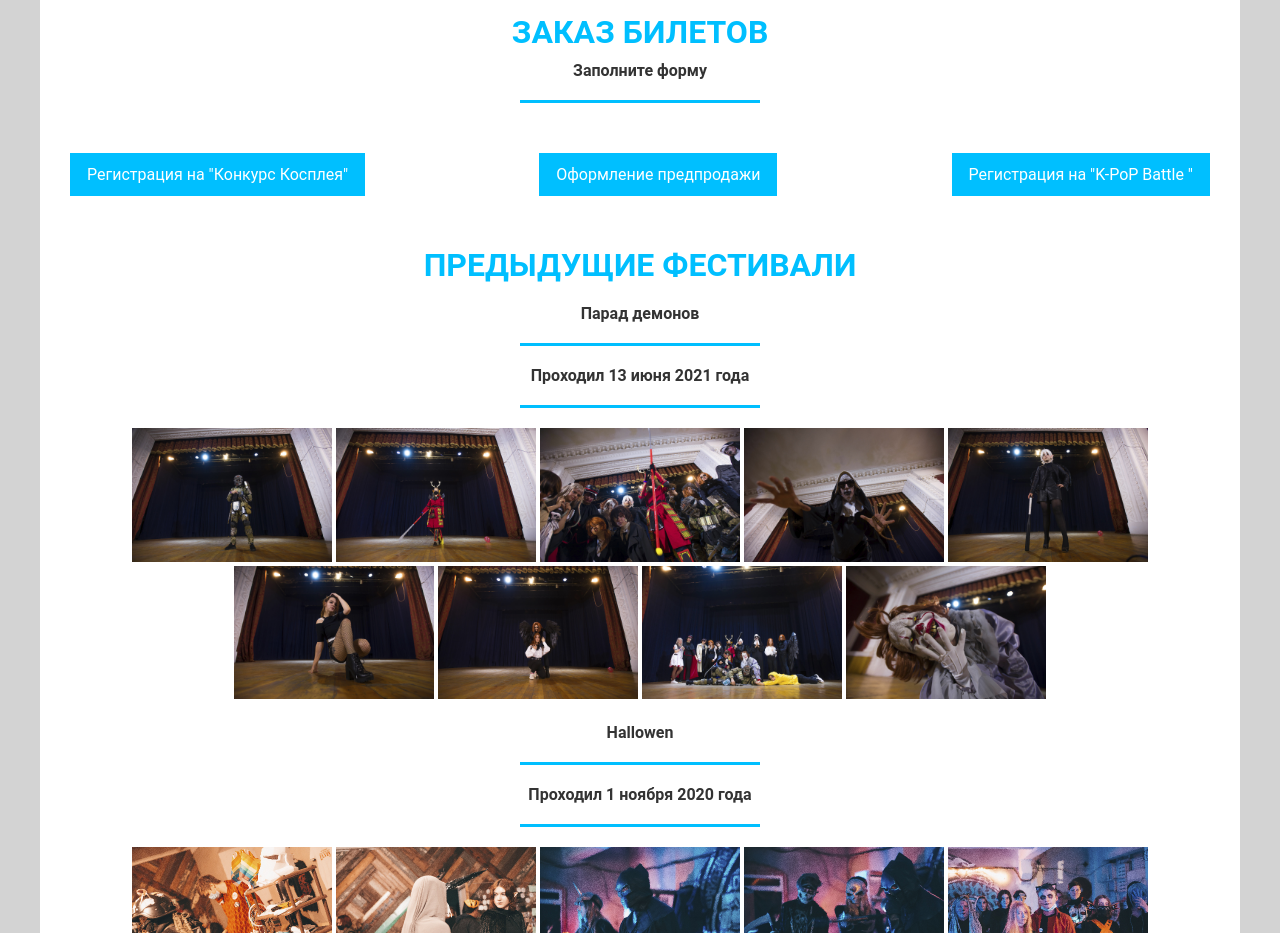
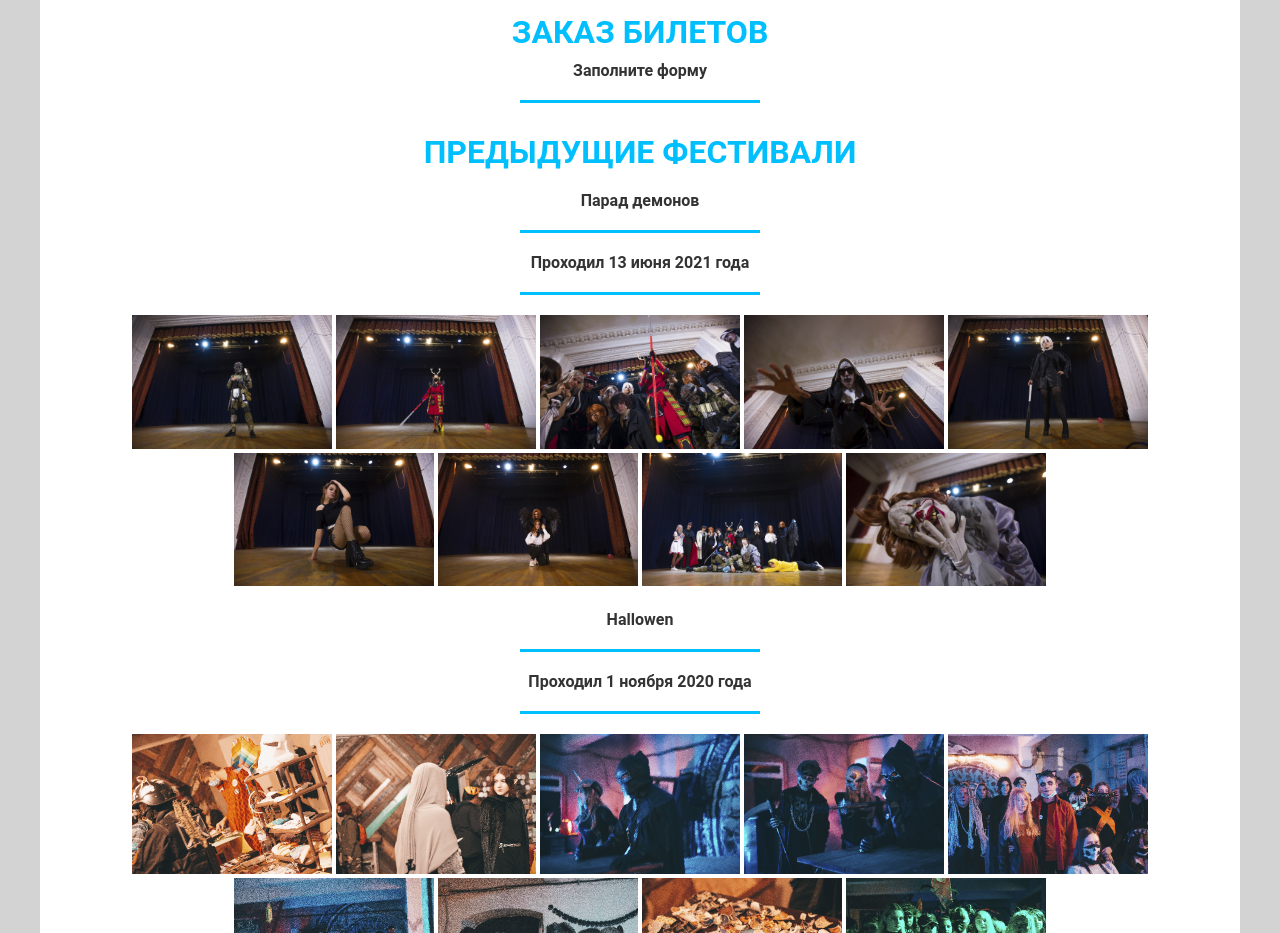
Before and after one commit to twntyk/animeparty.fun, a plain HTML site: page index.html in a window 1280 px wide. Shown: the part 1400-2333 px from the top of the page. Drawn offline with Linux system fonts and the light colour scheme; files whose address does not match are found by name.

Commit message:
Update index.html

```diff
--- a/index.html
+++ b/index.html
@@ -118,17 +118,7 @@
     </div>
 
 <div class="ticket">
-    <div class="buttons">
-        <div class="button">
-            <a class="btn" href="http://surl.li/afmhl">Регистрация на "Конкурс Косплея"</a>
-        </div>
-        <div class="button">
-        <a class="btn" href="http://surl.li/afmhm">Оформление предпродажи</a>
-        </div>
-        <div class="button">
-            <a  class="btn" href="http://surl.li/afmhn">Регистрация на "K-PoP Battle "</a>
-        </div>
-    </div>
+
 </div>
     <div class="maintext">
         <div class="title" id="lastevent">
```
